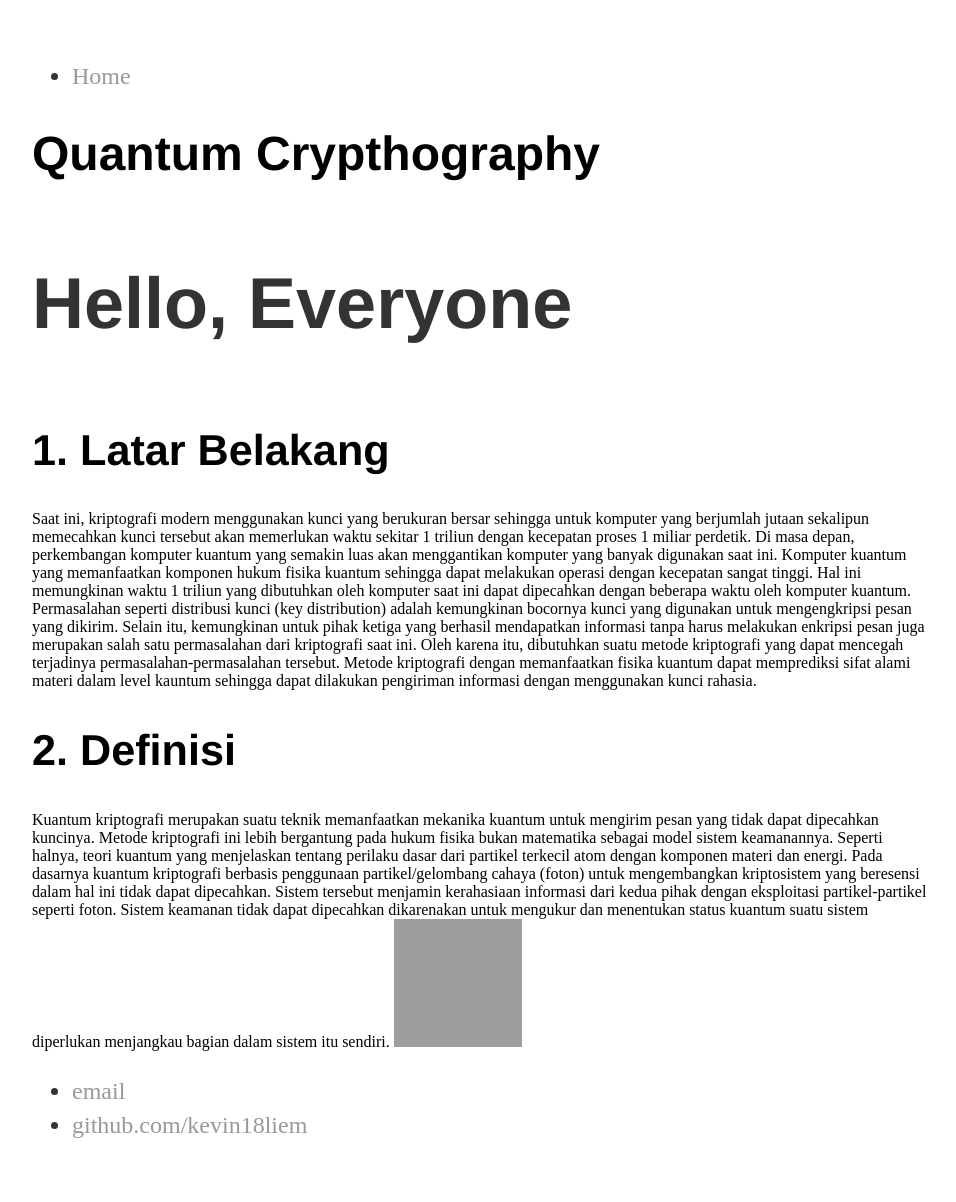
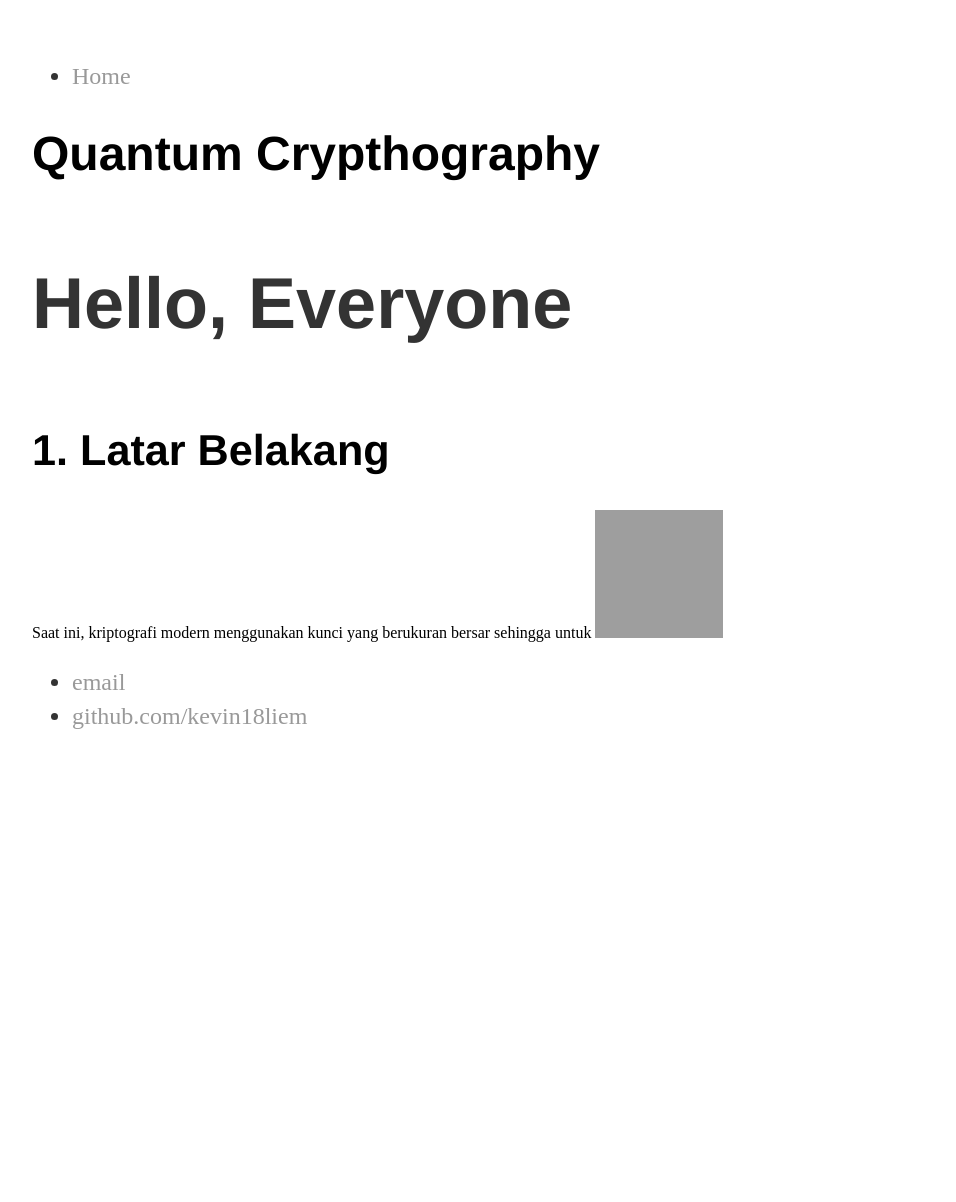
Before and after one commit to Kevin18liem/kevin18liem.github.io, a Jekyll site: the page built from index.html, in a window 1280 px wide. Shown: the whole page, without its empty margins (160-1116 px from the left). Built offline with Jekyll 4.4.1, drawn with Linux system fonts in a browser that asks for light colours; after the commit the page ends 900 px from its top, so only the background shows below that; grey boxes are pictures that could not be loaded.

Commit message:
add text

```diff
--- a/index.html
+++ b/index.html
@@ -6,10 +6,7 @@ title: Kevin, 13515138
 	<h1>Quantum Crypthography<h1>
 	<p>Hello, Everyone</p>
 	<h2>1.	Latar Belakang</h2>
-Saat ini, kriptografi modern menggunakan kunci yang berukuran bersar sehingga untuk komputer yang berjumlah jutaan sekalipun memecahkan kunci tersebut akan memerlukan waktu sekitar 1 triliun dengan kecepatan proses 1 miliar perdetik. Di masa depan, perkembangan komputer kuantum yang semakin luas akan menggantikan komputer yang banyak digunakan saat ini. Komputer kuantum yang memanfaatkan komponen hukum fisika kuantum sehingga dapat melakukan operasi dengan kecepatan sangat tinggi. Hal ini memungkinan waktu 1 triliun yang dibutuhkan oleh komputer saat ini dapat dipecahkan dengan beberapa waktu oleh komputer kuantum.
-Permasalahan seperti distribusi kunci (key distribution) adalah kemungkinan bocornya kunci yang digunakan untuk mengengkripsi pesan yang dikirim. Selain itu, kemungkinan untuk pihak ketiga yang berhasil mendapatkan informasi tanpa harus melakukan enkripsi pesan juga merupakan salah satu permasalahan dari kriptografi saat ini. Oleh karena itu, dibutuhkan suatu metode kriptografi yang dapat mencegah terjadinya permasalahan-permasalahan tersebut. Metode kriptografi dengan memanfaatkan fisika kuantum dapat memprediksi sifat alami materi dalam level kauntum sehingga dapat dilakukan pengiriman informasi dengan menggunakan kunci rahasia.
-<h2>2.	Definisi</h2>
-Kuantum kriptografi merupakan suatu teknik memanfaatkan mekanika kuantum untuk mengirim pesan yang tidak dapat dipecahkan kuncinya. Metode kriptografi ini lebih bergantung pada hukum fisika bukan matematika sebagai model sistem keamanannya. Seperti halnya, teori kuantum yang menjelaskan tentang perilaku dasar dari partikel terkecil atom dengan komponen materi dan energi. Pada dasarnya kuantum kriptografi berbasis penggunaan partikel/gelombang cahaya (foton) untuk mengembangkan kriptosistem yang beresensi dalam hal ini tidak dapat dipecahkan. Sistem tersebut menjamin kerahasiaan informasi dari kedua pihak dengan eksploitasi partikel-partikel seperti foton. Sistem keamanan tidak dapat dipecahkan dikarenakan untuk mengukur dan menentukan status kuantum suatu sistem diperlukan menjangkau bagian dalam sistem itu sendiri.
+	<p1>Saat ini, kriptografi modern menggunakan kunci yang berukuran bersar sehingga untuk </p1>
 <img src=http://s.hswstatic.com/gif/quantum-cryptology-5.gif" alt=Sample Image" width="128" height="128">
 
 </div>
```
